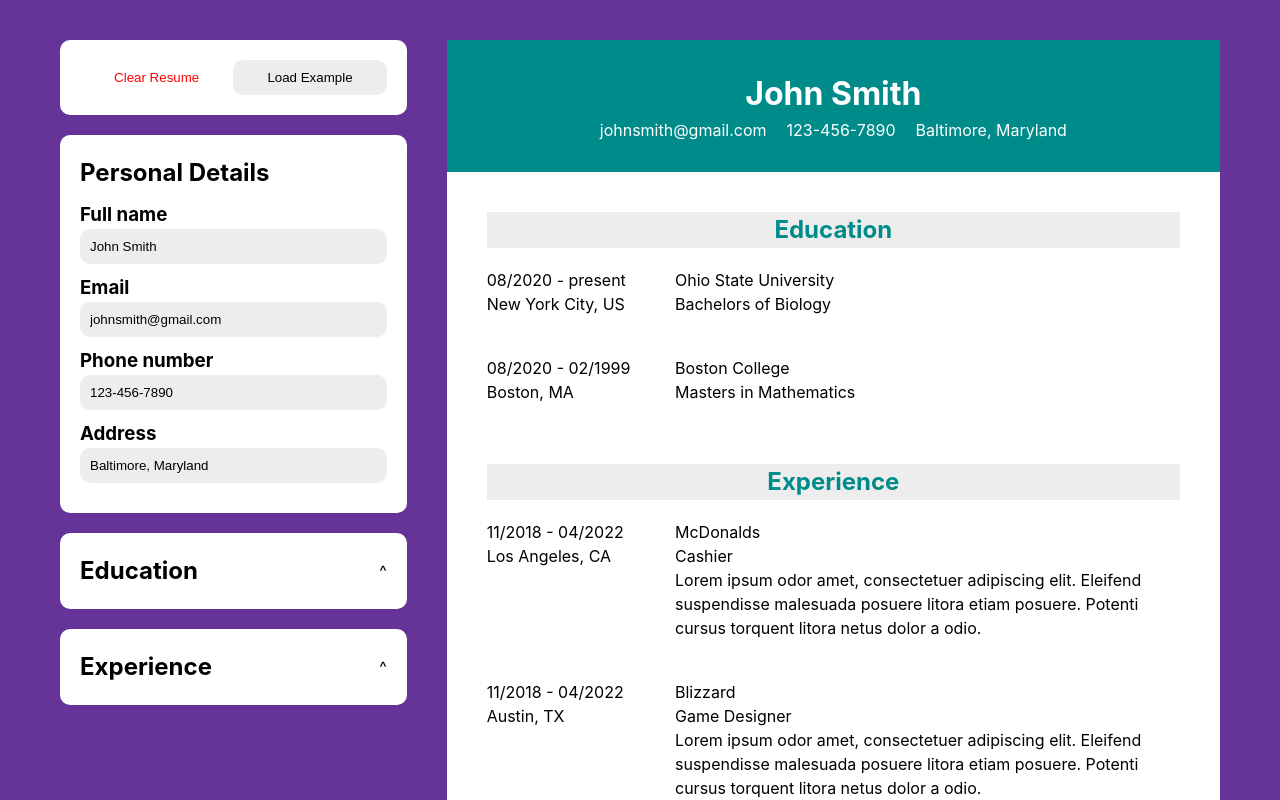
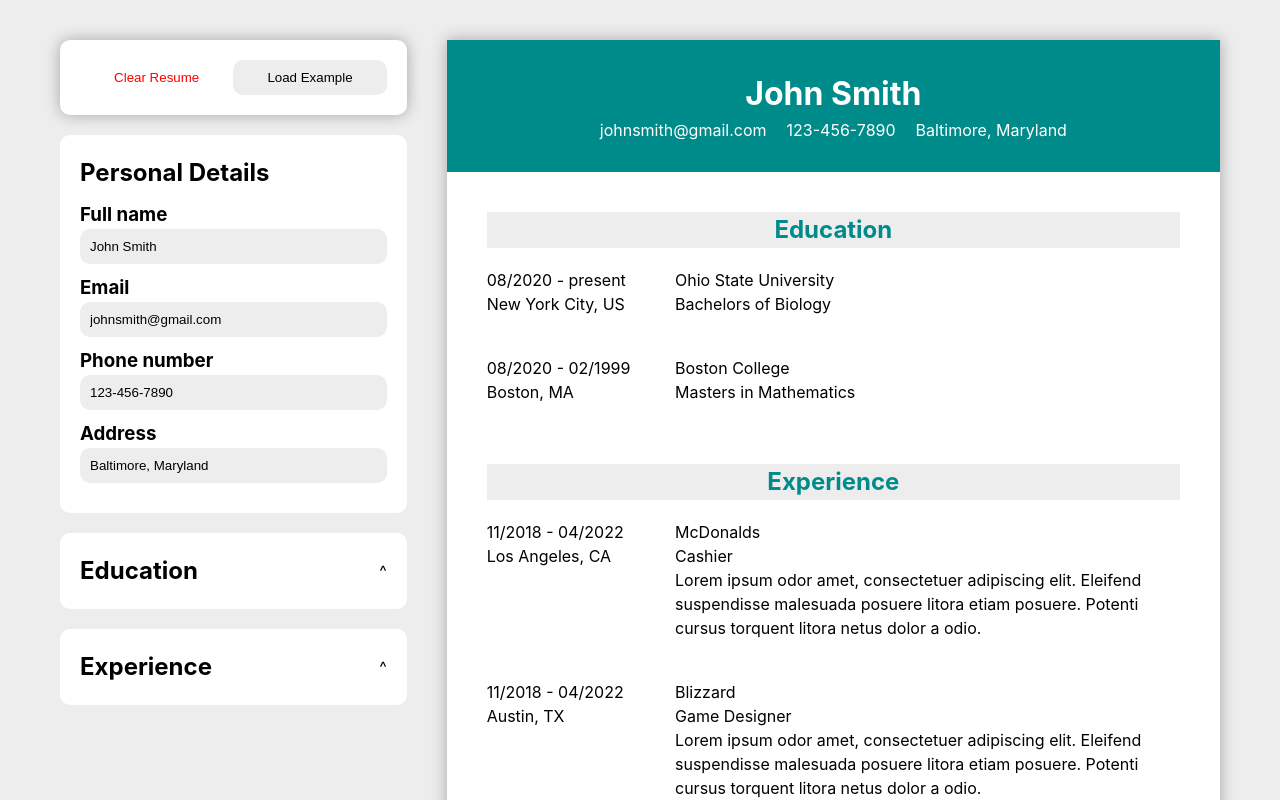
Before and after one commit to jeremykoo/cv-application, a React (Vite) app: page / in a window 1280 px wide. Shown: the top 800 px of the page. Built offline with nearby package versions, Linux system fonts and the light colour scheme.

Commit message:
shadows to boxes

```diff
--- a/src/components/Options.jsx
+++ b/src/components/Options.jsx
@@ -68,7 +68,7 @@ function Options({ setDetails, setEducation, setExperience }) {
   }
 
   return (
-    <div className='options field'>
+    <div className='options field shadow'>
       <button className='clear' onClick={handleClear}>Clear Resume</button>
       <button className='load' onClick={handleLoad}>Load Example</button>
     </div>
--- a/src/components/Resume.jsx
+++ b/src/components/Resume.jsx
@@ -34,7 +34,7 @@ function ExpField({ experience }) {
 
 function Resume({ details, education, experience }) {
   return (
-    <div className="resume">
+    <div className="resume shadow">
       <header>
         <h1>{details.name}</h1>
         <div className='contact'>
--- a/src/index.css
+++ b/src/index.css
@@ -7,7 +7,7 @@
 
   color: black;
   /* background-color: #ededed; */
-  background-color: rebeccapurple;
+  background-color: #ededed;
 
   font-synthesis: none;
   text-rendering: optimizeLegibility;
--- a/src/styles/options.css
+++ b/src/styles/options.css
@@ -3,6 +3,8 @@
   justify-content: center;
   align-items: center;
   text-align: center;
+  position: sticky;
+  top: 20px;
 }
 
 .options > button {
--- a/src/styles/resume.css
+++ b/src/styles/resume.css
@@ -5,6 +5,10 @@
   flex: 2;
   position: sticky;
   top: 20px;
+}
+
+.shadow {
+  box-shadow: 0 0 15px rgba(0, 0, 0, 0.3);
 }
 
 header {
```
